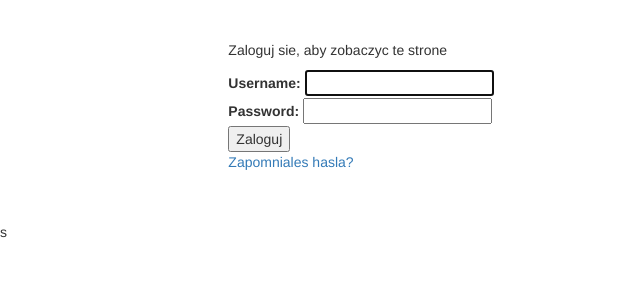
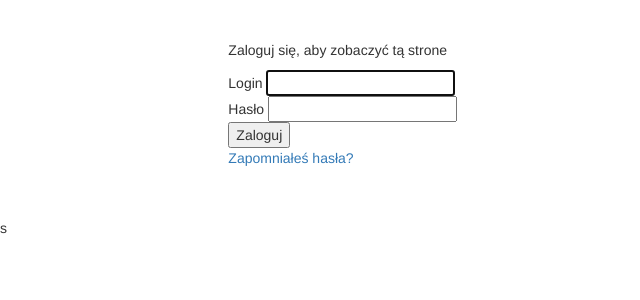
Before and after one commit to divident/teresport-cepik, a Django app: page /accounts/login/?next=/office/ in a window 1280 px wide. Shown: the part 51-351 px from the top of the page, without its empty margins (0-640 px from the left). Run offline with Django 3.2, Linux system fonts and the light colour scheme; parts of the project's set-up code (start-up, migrations or seed data) failed here and were passed over; some libraries are stand-ins or nearby versions.

Commit message:
minor changes

```diff
--- a/templates/base_generic.html
+++ b/templates/base_generic.html
@@ -1,5 +1,5 @@
 <!DOCTYPE html>
-<html lang="en">
+<html lang="pl">
   <head>
     <meta charset="utf-8">
     <meta http-equiv="X-UA-Compatible" content="IE=edge">
--- a/templates/registration/logged_out.html
+++ b/templates/registration/logged_out.html
@@ -1,6 +1,6 @@
 {% extends "base_generic.html" %}
 {% block body_block %}
-<p>Wylogowano pomyslnie!</p>
+<p>Wylogowano pomyślnie!</p>
 
-<a href="{% url 'login'%}">Kliknij, aby zalogowac sie ponownie</a>
+<a href="{% url 'login'%}">Kliknij, aby zalogować się ponownie</a>
 {% endblock %}
--- a/templates/registration/login.html
+++ b/templates/registration/login.html
@@ -2,15 +2,15 @@
 {% block body_block %}
 
 {% if form.errors %}
-<p>Wprowadzono bledny login lub haslo. Sprobuj ponownie.</p>
+<p>Wprowadzono bledny login lub hasło. Spróbuj ponownie.</p>
 {% endif %}
 
 {% if next %}
     {% if user.is_authenticated %}
-    <p>Twoje konto nie posiada wymaganych uprawnien.
-	Aby kontynuowac zaloguj sie na konto, ktore ma dostateczne uprawnienia.</p>
+    <p>Twoje konto nie posiada wymaganych uprawnień.
+	Aby kontynuowac zaloguj sie na konto, które ma dostateczne uprawnienia.</p>
     {% else %}
-    <p>Zaloguj sie, aby zobaczyc te strone</p>
+    <p>Zaloguj się, aby zobaczyć tą strone</p>
     {% endif %}
 {% endif %}
 {% if user.is_authenticated %}
@@ -20,11 +20,11 @@
 {% csrf_token %}
 
 <div>
-  <td>{{ form.username.label_tag }}</td>
+  <td>Login</td>
   <td>{{ form.username }}</td>
 </div>
 <div>
-  <td>{{ form.password.label_tag }}</td>
+  <td>Hasło</td>
   <td>{{ form.password }}</td>
 </div>
 
@@ -33,7 +33,7 @@
   <input type="hidden" name="next" value="{{ next }}" />
 </div>
 </form>
-<p><a href="{% url 'password_reset' %}">Zapomniales hasla?</a></p>
+<p><a href="{% url 'password_reset' %}">Zapomniałeś hasła?</a></p>
 {% endif %}
 
 
--- a/teresport/urls.py
+++ b/teresport/urls.py
@@ -15,8 +15,10 @@ Including another URLconf
 """
 from django.conf.urls import url, include
 from django.contrib import admin
+from district_office import views
 
 urlpatterns = [
+    url(r'^$', views.CarListView.as_view(), name='index'),
     url(r'^admin/', admin.site.urls),
     url(r'^office/', include('district_office.urls')),
     url(r'^accounts/', include('django.contrib.auth.urls')),
```
Also changed, not shown: district_office/templates/district_office/index.html (+7 -6 lines), db.sqlite3.
